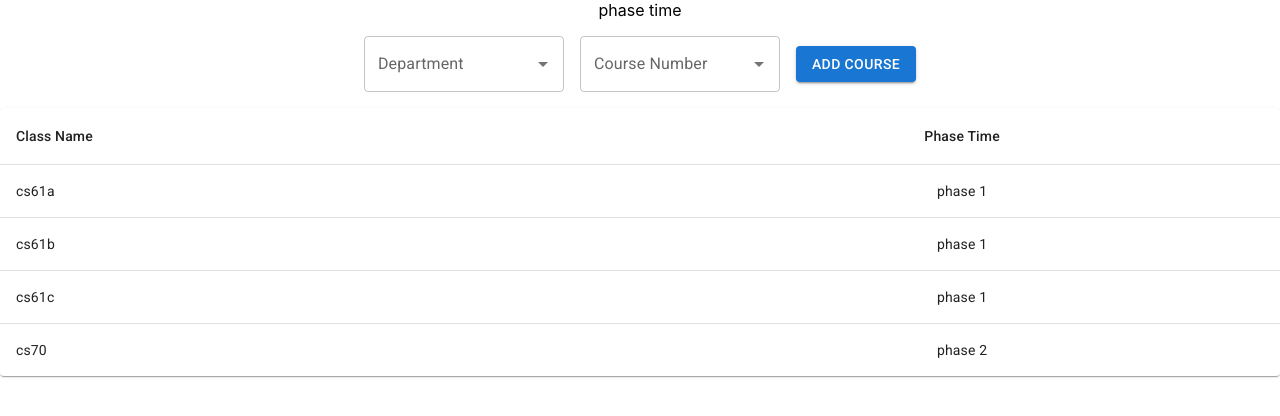
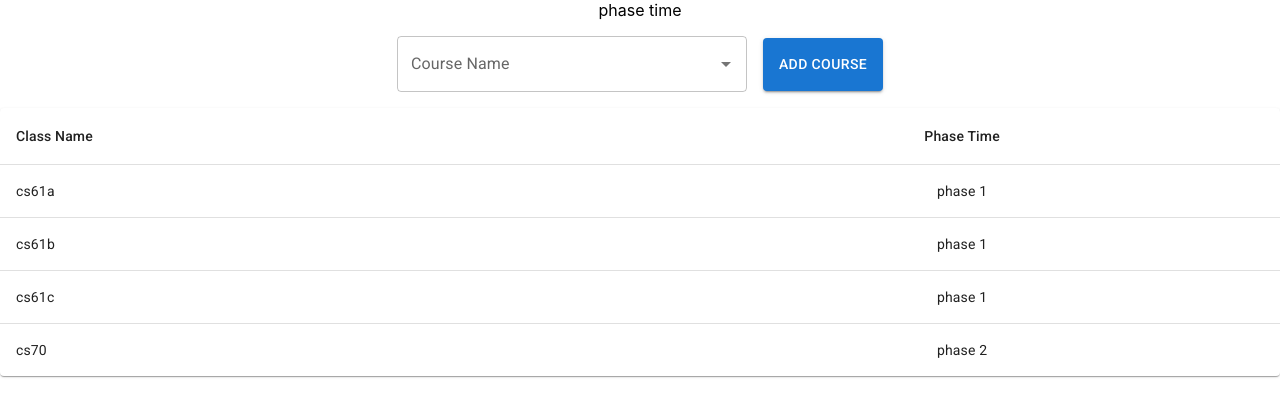
Before and after one commit to Frederic-Chopin/Cal-Hacks, a React (Create React App) app in the folder frontend/phasetime/: page / in a window 1280 px wide. Shown: the top 416 px of the page. Built offline with nearby package versions, Linux system fonts and the light colour scheme.

Commit message:
connected dropdown to csv

```diff
--- a/frontend/phasetime/package.json
+++ b/frontend/phasetime/package.json
@@ -13,6 +13,10 @@
     "@testing-library/jest-dom": "^5.11.4",
     "@testing-library/react": "^11.1.0",
     "@testing-library/user-event": "^12.1.10",
+    "d3": "^7.1.1",
+    "d33": "npm:d3@^3.5.17",
+    "jquery-csv": "^1.0.21",
+    "papaparse": "^5.3.1",
     "react": "^17.0.2",
     "react-dom": "^17.0.2",
     "react-scripts": "4.0.3",
--- a/frontend/phasetime/src/SearchBar.js
+++ b/frontend/phasetime/src/SearchBar.js
@@ -5,35 +5,44 @@ import Grid from "@mui/material/Grid";
 import Box from "@mui/material/Box";
 import Button from "@mui/material/Button";
 
+import * as d3 from 'd3';
+import data from './data.csv';
+
+function getData() {
+    var courseNames = [];
+    d3.csv(data, function(data) {
+        console.log(data.courseName.toUpperCase());
+        courseNames.push({ label: data.courseName.toUpperCase() });
+    });
+    console.log("courseNames:\n", courseNames);
+    return courseNames;
+}
+
+const courseNames = getData()
+
 export default function SearchBar() {
+
     return (
         <div>
         <Box
             sx={{
             m: 2,
-         // bgcolor: 'primary.dark',
             }}
         >
-       <Grid container columnSpacing={2} alignItems="center" justifyContent="center">
+            <Grid
+            container
+            columnSpacing={2}
+            alignItems="center"
+            justifyContent="center"
+            >
             <Grid item>
                 <Autocomplete
                 disablePortal
                 id="combo-box-demo"
-             options={courseDepartments}
-             sx={{ width: 200 }}
+                options={courseNames}
+                sx={{ width: 350 }}
                 renderInput={(params) => (
-               <TextField {...params} label="Department" />
-             )}
-           />
-         </Grid>
-         <Grid item>
-           <Autocomplete
-             disablePortal
-             id="combo-box-demo"
-             options={courseNumbers}
-             sx={{ width: 200 }}
-             renderInput={(params) => (
-               <TextField {...params} label="Course Number" />
+                    <TextField {...params} label="Course Name" />
                     )}
                     />
                 </Grid>
@@ -41,32 +50,13 @@ export default function SearchBar() {
                     <Button
                     type="submit"
                     variant="contained"
-               // sx={{ mt: 3, mb: 2 }}
+                    sx={{ height: 53 }}
                     >
                     Add Course
                     </Button>
                 </Grid>
                 </Grid>
-
             </Box>
         </div>
     );
 }
-
-const courseDepartments = [{ label: "COMPSCI" }];
-const courseNumbers = [
- { label: "10" },
- { label: "160" },
- { label: "184" },
- { label: "189" },
- { label: "195" },
- { label: "152" },
- { label: "161" },
- { label: "170" },
- { label: "172" },
- { label: "174" },
- { label: "186" },
- { label: "61A" },
- { label: "61B" },
- { label: "61C" },
-];
```
Also changed, not shown: frontend/phasetime/src/data.csv (added), 1 other file (tests, documents, lock files or other folders). Lines whose indentation alone changed are shown as unchanged.
